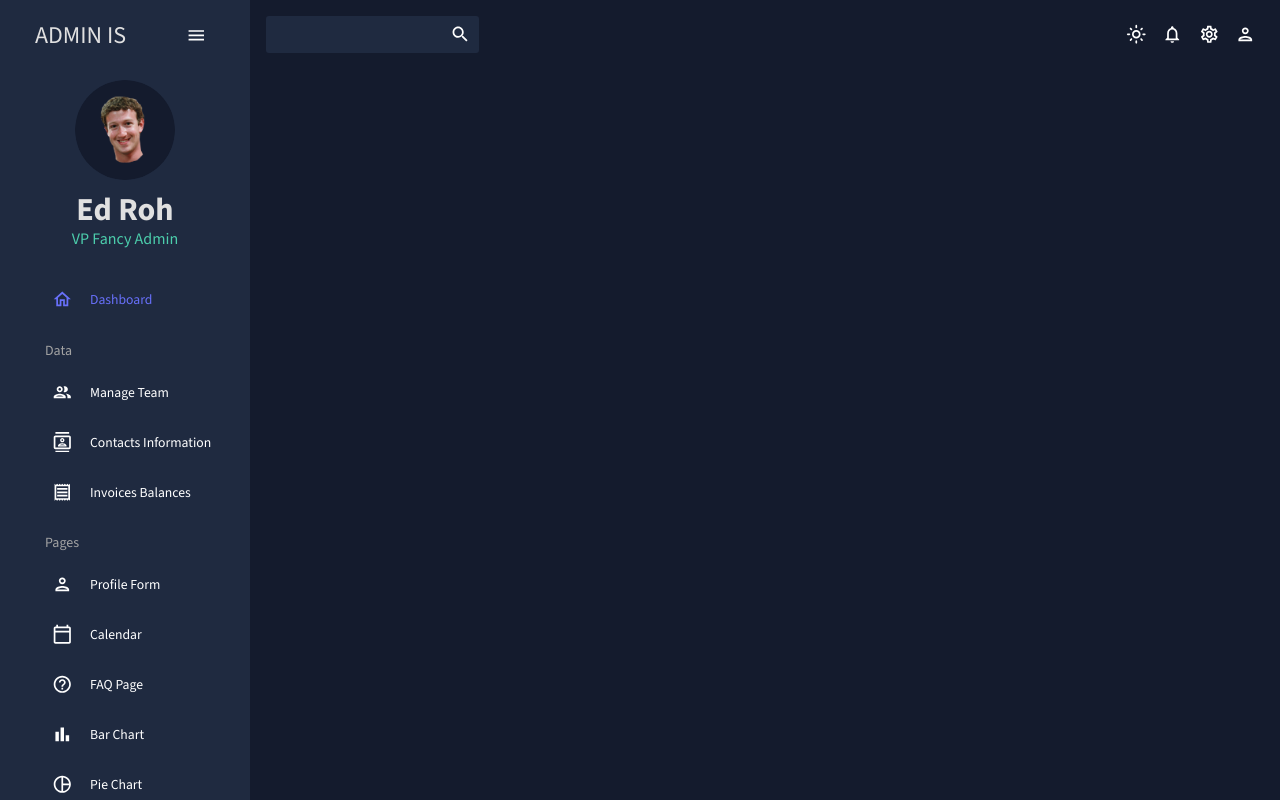
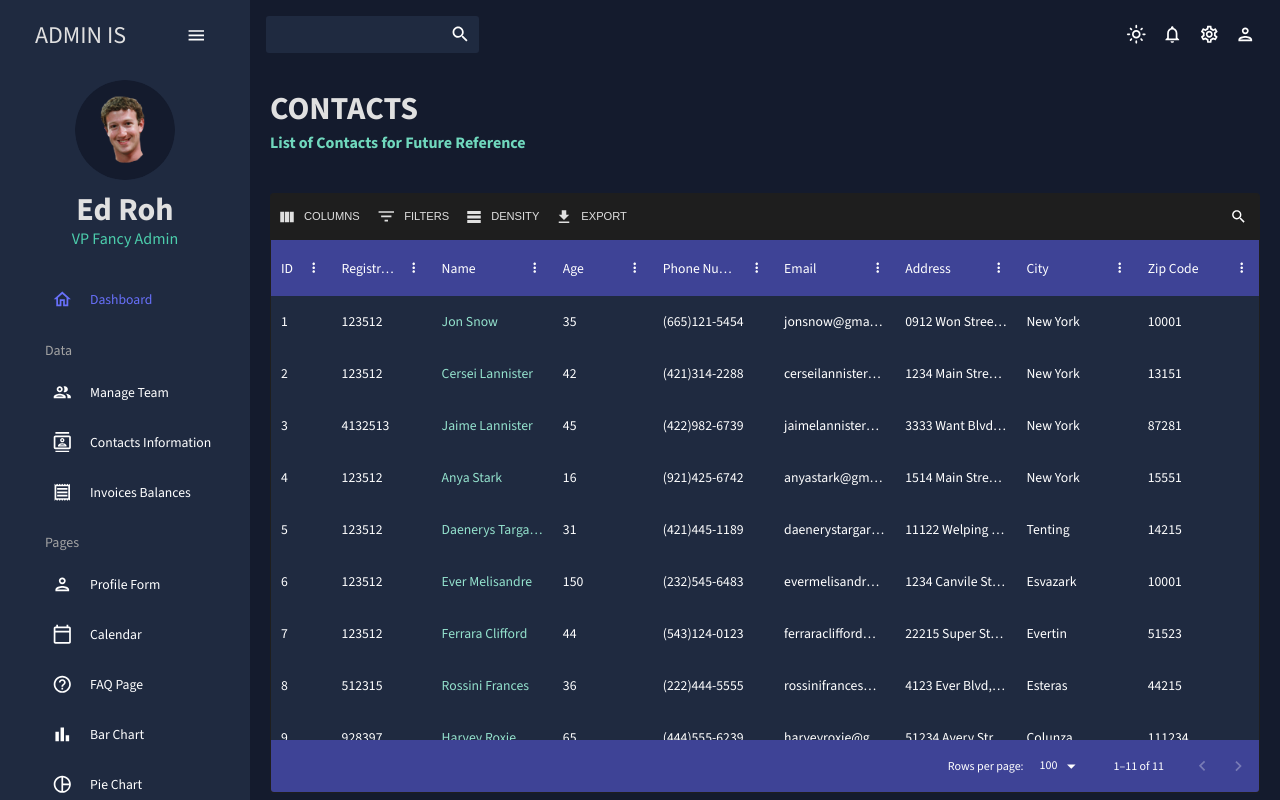
Before and after one commit to poudelsamir/admin-dashboard-react, a React (Vite) app: page /contacts in a window 1280 px wide. Built offline with nearby package versions, Linux system fonts and the light colour scheme.

Commit message:
Contacts Page

```diff
--- a/src/App.jsx
+++ b/src/App.jsx
@@ -9,7 +9,7 @@
 import Dashboard from "./scenes/dashboard";
 import Team from "./scenes/team";
 // import Invoices from "./scenes/invoices";
-// import Contacts from "./scenes/contacts";
+import Contacts from "./scenes/contacts";
 // import Bar from "./scenes/bar";
 // import Form from "./scenes/form";
 // import Line from "./scenes/line";
@@ -33,7 +33,7 @@
             <Routes>
               <Route path="/" element={<Dashboard/>}/>
               <Route path="/team" element={<Team/>}/>
-              {/* <Route path="/contacts" element={<Contacts/>}/> */}
+              <Route path="/contacts" element={<Contacts/>}/>
               {/* <Route path="/invoices" element={<Invoices/>}/> */}
               {/* <Route path="/form" element={<Form/>}/> */}
               {/* <Route path="/bar" element={<Bar/>}/> */}
--- /dev/null
+++ b/src/scenes/contacts/index.jsx
@@ -0,0 +1,152 @@
+import React from "react";
+import { Box, useTheme, Typography } from "@mui/material";
+import {
+  DataGrid,
+  GridToolbar,
+  Toolbar,
+  ToolbarButton,
+} from "@mui/x-data-grid";
+import { tokens } from "../../theme";
+import { mockDataContacts } from "../../data/mockData";
+
+import Header from "../../components/Header";
+
+const Contacts = () => {
+  const theme = useTheme();
+  const colors = tokens(theme.palette.mode);
+
+  const columns = [
+    { field: "id", headerName: "ID", flex: 0.5 },
+    { field: "registrarId", headerName: "Registrar ID" },
+    {
+      field: "name",
+      headerName: "Name",
+      flex: 1,
+      cellClassName: "name-column--cell",
+    },
+    {
+      field: "age",
+      headerName: "Age",
+      type: "number",
+      headerAlign: "left",
+      align: "left",
+    },
+    {
+      field: "phone",
+      headerName: "Phone Number",
+      flex: 1,
+    },
+    {
+      field: "email",
+      headerName: "Email",
+      flex: 1,
+    },
+    {
+      field: "address",
+      headerName: "Address",
+      flex: 1,
+    },
+    {
+      field: "city",
+      headerName: "City",
+      flex: 1,
+    },
+    {
+      field: "zipCode",
+      headerName: "Zip Code",
+      flex: 1,
+    },
+    // {
+    //   field: "access",
+    //   headerName: "Access Level",
+    //   flex: 1,
+    //   headerAlign: "center",
+    //   renderCell: ({ row: { access } }) => {
+    //     return (
+    //       <Box
+    //         sx={{
+    //           width: "60%",
+    //           m: "9px auto",
+    //           p: "5px",
+    //           display: "flex",
+    //           alignItems: "center",
+    //           justifyContent: "center",
+    //           backgroundColor:
+    //             access === "admin"
+    //               ? colors.greenAccent[600]
+    //               : colors.greenAccent[700],
+    //           borderRadius: "4px",
+    //         }}
+    //       >
+    //         {access === "admin" && <AdminPanelSettingsOutlined />}
+    //         {access === "manager" && <SecurityOutlined />}
+    //         {access === "user" && <LockOpenOutlined />}
+    //         <Typography
+    //           variant="body1"
+    //           sx={{ color: colors.grey[100], ml: "5px" }}
+    //         >
+    //           {access}
+    //         </Typography>
+    //       </Box>
+    //     );
+    //   },
+    // },
+  ];
+
+  return (
+    <Box sx={{ m: "20px" }}>
+      <Header
+        title="CONTACTS"
+        subtitle="List of Contacts for Future Reference"
+      />
+      <Box
+        sx={{
+          m: "40px 0 0 0 ",
+          height: "75vh",
+          "& .MuiDataGrid-root": {
+            border: "none",
+          },
+          "& .MuiDataGrid-cell": {
+            borderTop: "none !important",
+          },
+          "& .MuiDataGrid-root": {
+            "--DataGrid-t-color-border-base": "transparent",
+          },
+
+          "& .name-column--cell": {
+            color: colors.greenAccent[300],
+          },
+          "& .MuiDataGrid-columnHeader": {
+            backgroundColor: `${colors.blueAccent[700]} !important`,
+            borderBottom: "none",
+          },
+          "& .MuiDataGrid-virtualScroller": {
+            backgroundColor: colors.primary[400],
+          },
+          //   Both are same can do & or not will work
+          //   " .MuiDataGrid-virtualScroller":{
+          //     backgroundColor: colors.primary[400]
+          //   },
+          "& .MuiDataGrid-footerContainer": {
+            borderTop: "none",
+            backgroundColor: colors.blueAccent[700],
+          },
+          "& .MuiDataGrid-toolbarContainer .MuiButton-text": {
+            color: `${colors.grey[100]} !important`,
+          },
+        }}
+      >
+        <DataGrid
+          rows={mockDataContacts}
+          columns={columns}
+         //This components option has been replaced by slots!!!!
+        //  components={{ Toolbar: GridToolbar}}
+          slots={{ toolbar: GridToolbar }}
+          showToolbar
+        />
+      </Box>
+    </Box>
+  );
+};
+
+export default Contacts;
```
